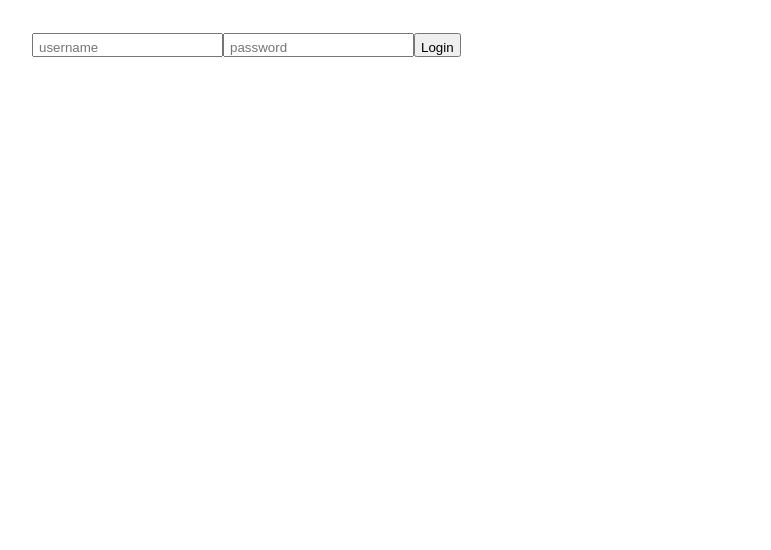
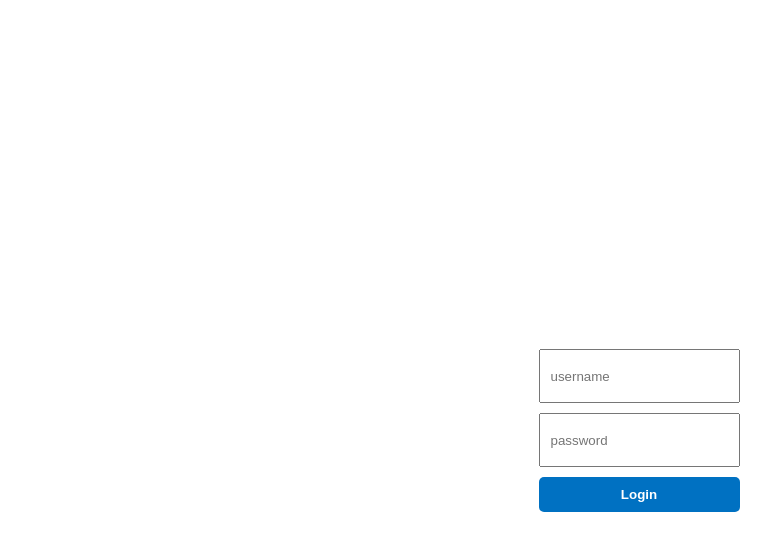
Before and after one commit to James-fleming394/travel-booking-app-frontend, a React (Create React App) app: page /login in a window 1280 px wide. Shown: the top 550 px of the page, without its empty margins (1-772 px from the left). Built offline with nearby package versions, Linux system fonts and the light colour scheme.

Commit message:
Login CSS

```diff
--- a/src/App.css
+++ b/src/App.css
@@ -805,3 +805,38 @@
     color: lightgray;
     cursor: pointer;
 }
+
+/* Login Page */
+
+.login {
+    height: 100vh;
+    display: flex;
+    align-items: center;
+    justify-content: center;
+}
+
+.lContainer {
+    display: flex;
+    flex-direction: column;
+    gap: 10px;
+}
+
+.lInput{
+    height: 30px;
+    padding: 10px;
+}
+
+.lButton {
+    border: none;
+    padding: 10px 20px;
+    background-color: #0071c2;
+    color: white;
+    font-weight: bold;
+    cursor: pointer;
+    border-radius: 5px;
+}
+
+.lButton:disabled{
+    background-color: #0071c28c;
+    cursor: not-allowed;
+}
```
